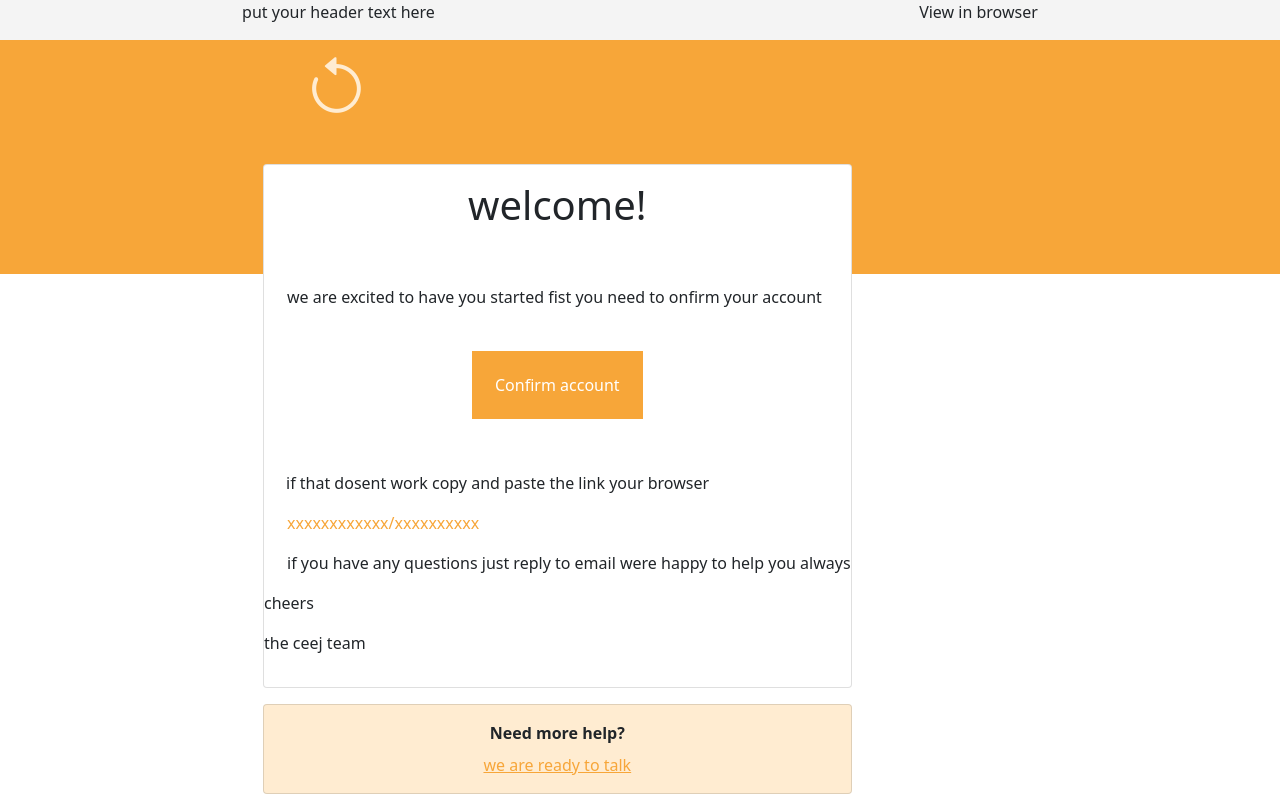
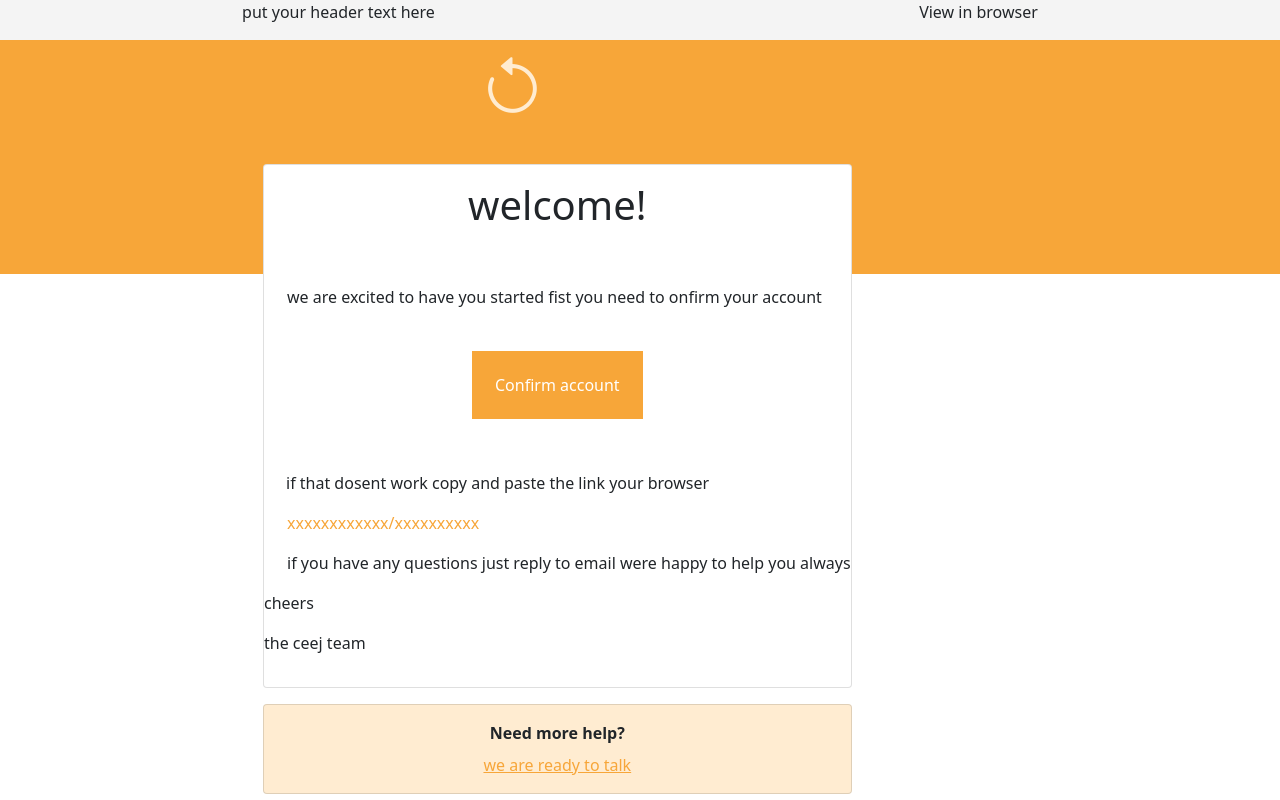
Before and after one commit to Balajisaketh/task2.github.io, a plain HTML site: page index.html in a window 1280 px wide. Drawn offline with nearby package versions, Linux system fonts and the light colour scheme.

Commit message:
updte
done

```diff
--- a/task2/task2..css
+++ b/task2/task2..css
@@ -18,7 +18,7 @@ body {
 .icon-size
 {
     font-size: 245%;
-    margin:78px
+    margin:254px
 }
 
 .section2 {
```
